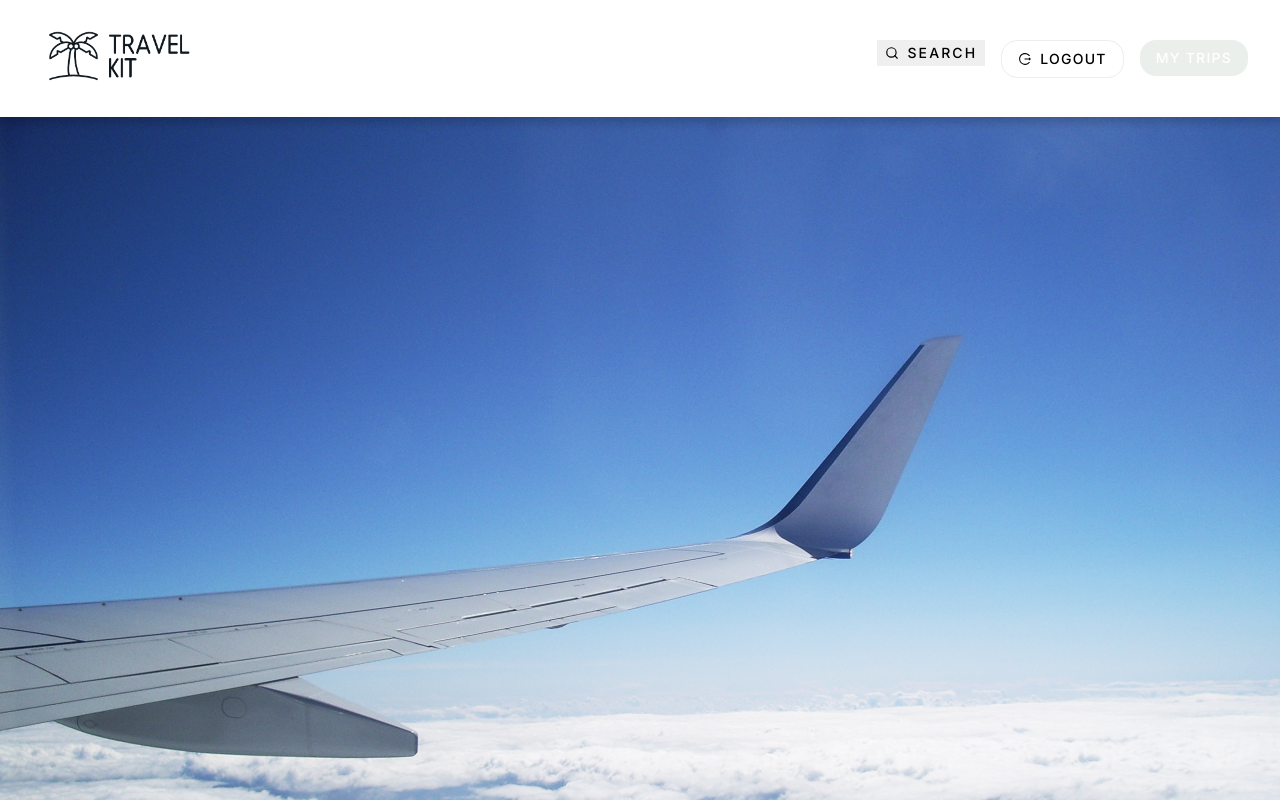
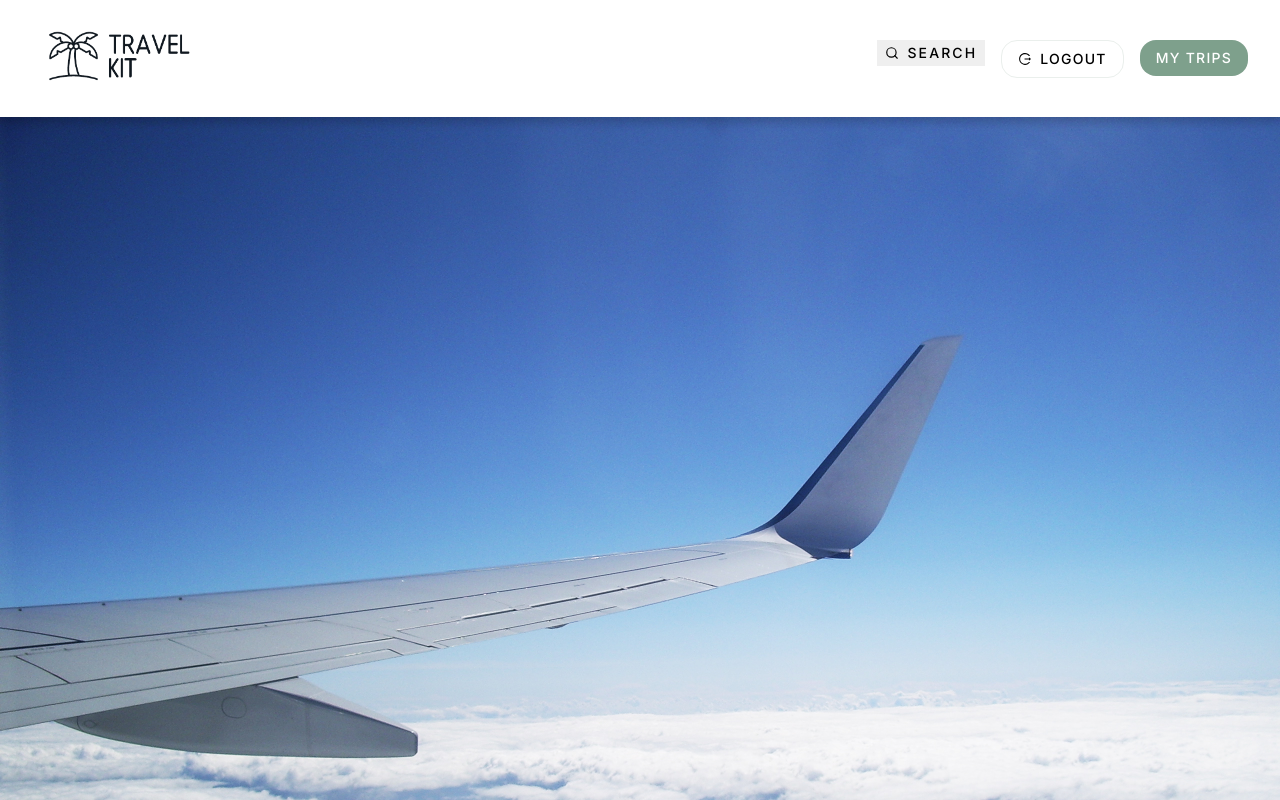
Before and after one commit to stephv729/travel-kit, a React (Create React App) app: page / in a window 1280 px wide. Shown: the top 800 px of the page. Built offline with nearby package versions, Linux system fonts and the light colour scheme.

Commit message:
Change: bg color for primary btn component

```diff
--- a/src/components/Buttons/PrimaryButton.js
+++ b/src/components/Buttons/PrimaryButton.js
@@ -4,7 +4,7 @@ import { typography } from "../../styles/typography";
 
 const StyledButton = styled.button`
   ${typography.button};
-  background: ${colors.primary[300]};
+  background: ${colors.primary[500]};
   border-radius: 1rem;
   border: none;
   color: ${colors.secondary[200]};
```
